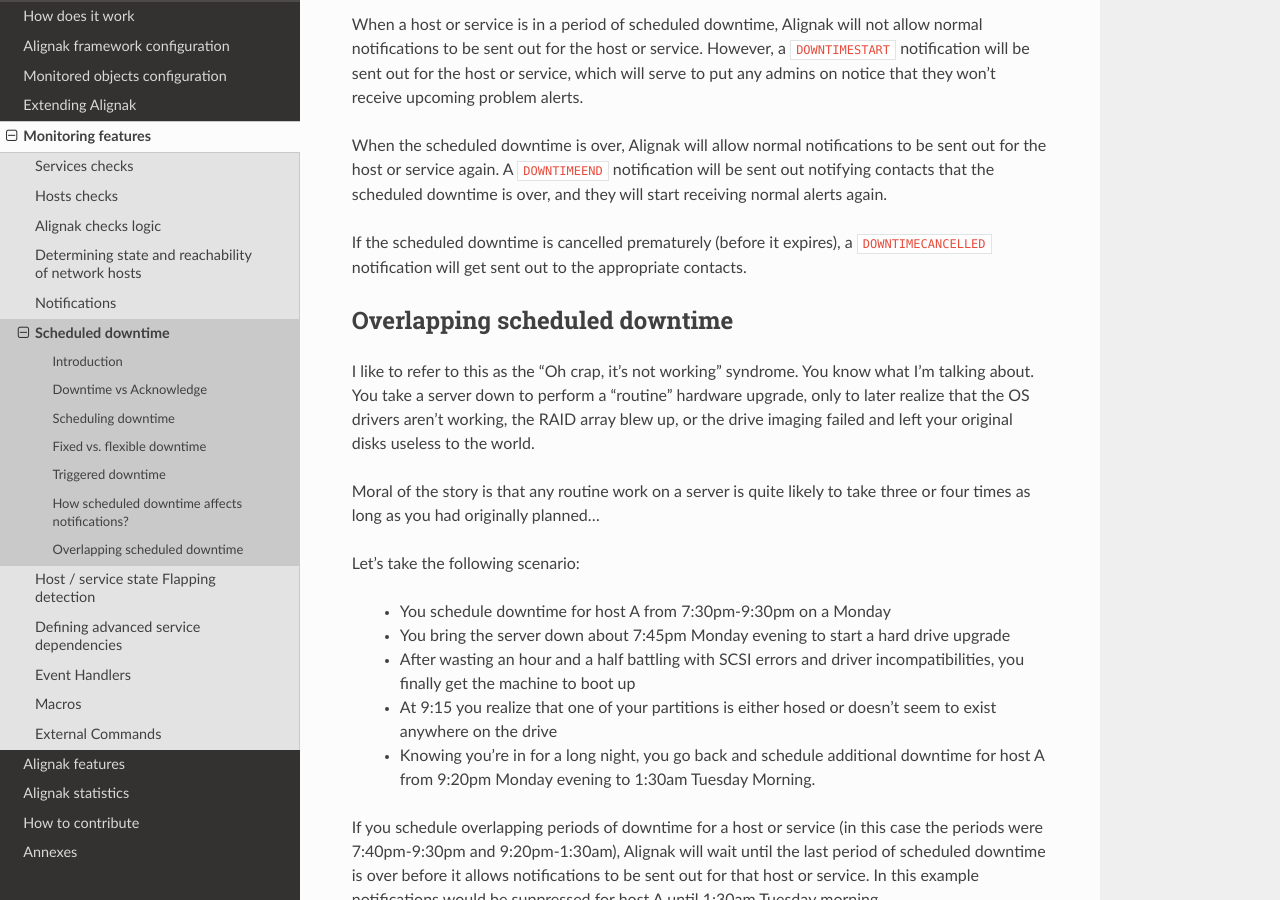
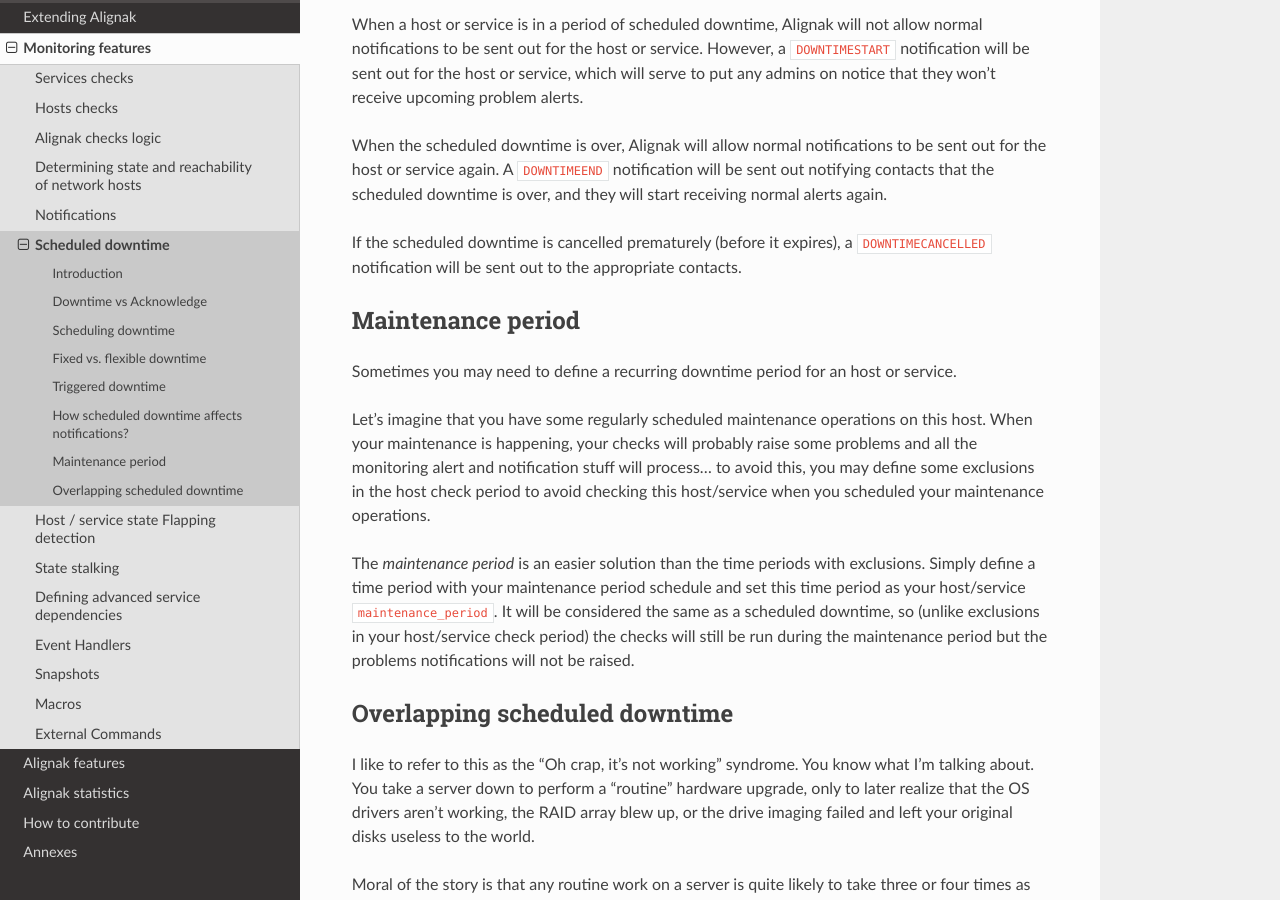
Before and after one commit to Alignak-monitoring/alignak-doc, a Sphinx documentation site: the page built from source/06_monitoring_features/downtime.rst, in a window 1280 px wide and 900 px high, scrolled down 2175 px. Built offline with Sphinx 7.4.7 and the Read the Docs theme 2.0.0, drawn with Linux system fonts in a browser that asks for light colours; pages that are not in the unit, such as notebooks, are missing from menus.

Commit message:
Update monitoring features (volatile services, snapshot, maintenance period)

```diff
--- a/source/06_monitoring_features/downtime.rst
+++ b/source/06_monitoring_features/downtime.rst
@@ -69,7 +69,19 @@
 
 When the scheduled downtime is over, Alignak will allow normal notifications to be sent out for the host or service again. A ``DOWNTIMEEND`` notification will be sent out notifying contacts that the scheduled downtime is over, and they will start receiving normal alerts again.
 
-If the scheduled downtime is cancelled prematurely (before it expires), a ``DOWNTIMECANCELLED`` notification will get sent out to the appropriate contacts.
+If the scheduled downtime is cancelled prematurely (before it expires), a ``DOWNTIMECANCELLED`` notification will be sent out to the appropriate contacts.
+
+
+.. _monitoring_features/maintenance_period:
+
+Maintenance period
+------------------
+
+Sometimes you may need to define a recurring downtime period for an host or service.
+
+Let's imagine that you have some regularly scheduled maintenance operations on this host. When your maintenance is happening, your checks will probably raise some problems and all the monitoring alert and  notification stuff will process... to avoid this, you may define some exclusions in the host check period to avoid checking this host/service when you scheduled your maintenance operations.
+
+The *maintenance period* is an easier solution than the time periods with exclusions. Simply define a time period with your maintenance period schedule and set this time period as your host/service ``maintenance_period``. It will be considered the same as a scheduled downtime, so (unlike exclusions in your host/service check period) the checks will still be run during the maintenance period but the problems notifications will not be raised.
 
 
 Overlapping scheduled downtime
--- a/source/06_monitoring_features/index.rst
+++ b/source/06_monitoring_features/index.rst
@@ -24,8 +24,11 @@
    notifications
    downtime
    flapping
+   stalking
+   volatile_services
    dependencies
    event_handlers
+   snapshot
    macros
    external_commands
 
```
Also changed, not shown: source/06_monitoring_features/snapshot.rst (added, +19 -0 lines), source/06_monitoring_features/stalking.rst (added, +49 -0 lines), source/06_monitoring_features/volatileservices.rst (added, +24 -0 lines), source/20_annexes/external_commands_list.rst (+12 -12 lines).
